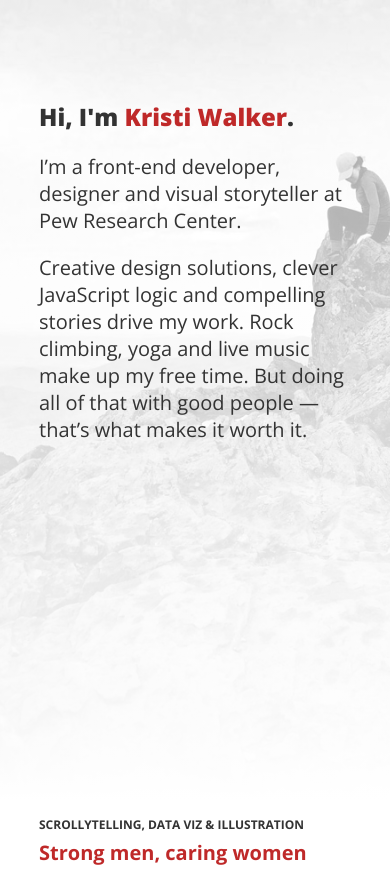
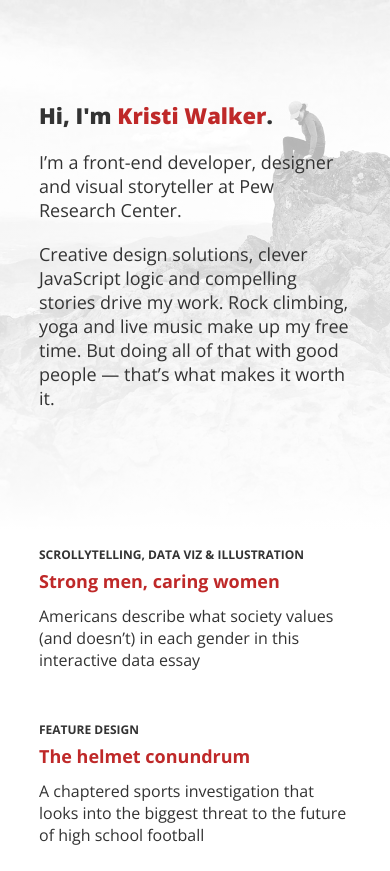
Before and after one commit to kristiwalker/portfolio, a website: page build/index.html in a window 390 px wide. Shown: the top 871 px of the page. Drawn offline with nearby package versions, Linux system fonts and the light colour scheme.

Commit message:
fix to header bg

```diff
--- a/build/css/custom.css
+++ b/build/css/custom.css
@@ -21,7 +21,7 @@ p {
 
 .weighted {
   font-weight: 800;
-  font-size: 24px; }
+  font-size: 22px; }
 
 .accented {
   color: #BF2929; }
@@ -72,9 +72,12 @@ header {
   @media only screen and (min-width: 600px) and (max-width: 900px) {
     header {
       background: linear-gradient(rgba(255, 255, 255, 0.6), white), url("../assets/images/shenandoah/shenandoah-1200.jpg"); } }
+  @media only screen and (max-width: 768px) {
+    header {
+      min-height: 300px; } }
   header p {
     font-weight: 400;
-    font-size: 20px;
+    font-size: 18px;
     margin: 0 0 20px; }
 
 /* main */
@@ -124,7 +127,7 @@ main {
     margin: 5px 0 10px; }
   main p.portfolio-item-head a {
     font-weight: 700;
-    font-size: 20px;
+    font-size: 18px;
     text-decoration: none;
     position: relative;
     display: inline-block;
--- a/build/sass/custom.scss
+++ b/build/sass/custom.scss
@@ -5,8 +5,8 @@ $heavy-weight: 800;
 $accent: #BF2929;
 $dark: #333;
 $copy-width: 400px;
-$regular-font: 20px;
-$large-font: 24px;
+$regular-font: 18px;
+$large-font: 22px;
 $imgSizes: 2400 1800 1200;
 /* GENERAL */
 
@@ -91,6 +91,10 @@ header {
     }
 
     background: linear-gradient(rgba(255, 255, 255, 0.6), rgba(255, 255, 255, 1)), url("../assets/images/shenandoah/shenandoah-1200.jpg");
+
+    @media only screen and (max-width: 768px) {
+      min-height: 300px;
+    }
 
     p {
         font-weight: $regular-weight;
```
